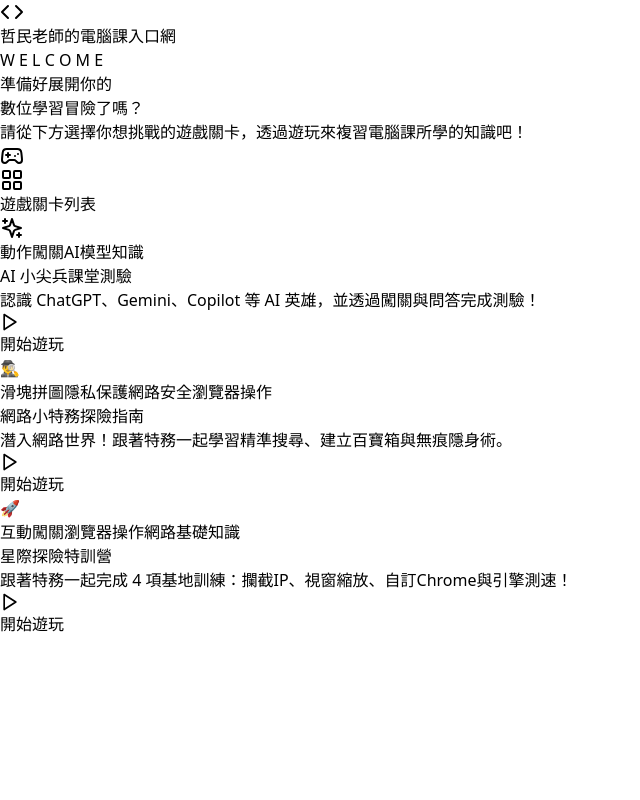
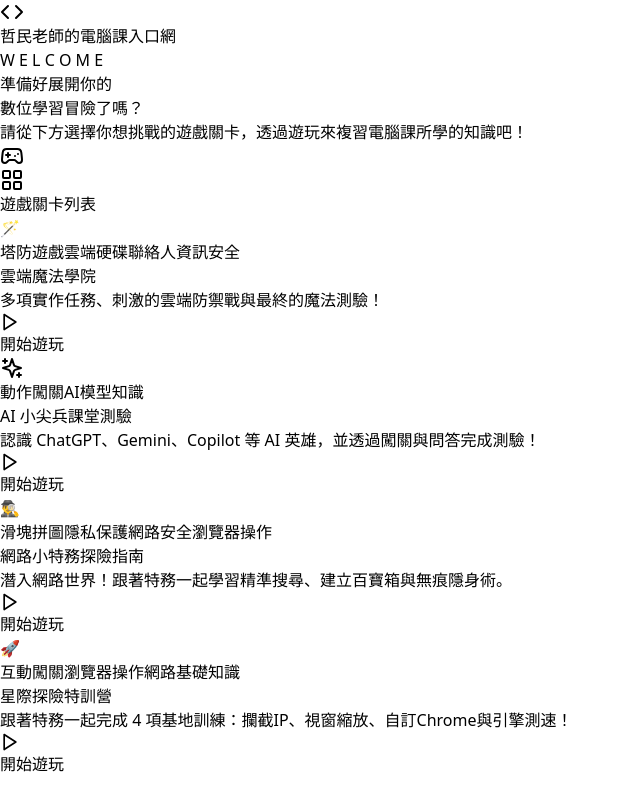
Before and after one commit to always77798-dot/computer-class-games, a React (Vite) app: page / in a window 1280 px wide. Shown: the top 800 px of the page, without its empty margins (0-640 px from the left). Built offline with nearby package versions, Linux system fonts and the light colour scheme.

Commit message:
Update App.jsx

```diff
--- a/src/App.jsx
+++ b/src/App.jsx
@@ -4,6 +4,7 @@
 } from 'lucide-react';
 
 // 🌟 引入分離出去的小遊戲模組
+import GoogleMagicAcademy from './games/GoogleMagicAcademy';
 import AiHeroGame from './games/AiHeroGame';
 import ChromeAgentGame from './games/ChromeAgentGame';
 import SpaceCampGame from './games/SpaceCampGame';
@@ -12,6 +13,15 @@
 // 1. 遊戲資料設定區 (可在此新增遊戲資訊)
 // ==========================================
 const GAMES_LIST = [
+  {
+    id: 'google-magic-academy',
+    title: '雲端魔法學院',
+    description: '多項實作任務、刺激的雲端防禦戰與最終的魔法測驗！',
+    icon: '🪄',
+    color: 'bg-indigo-100 border-indigo-400 text-indigo-800',
+    tags: ['塔防遊戲', '雲端硬碟', '聯絡人', '資訊安全'],
+    disabled: false
+  },
   {
     id: 'ai-heroes',
     title: 'AI 小尖兵課堂測驗',
@@ -160,6 +170,11 @@
         )}
 
         {/* 🌟 在此配置路由：載入獨立的小遊戲組件 */}
+
+        {activeView === 'google-magic-academy' && (
+          <GoogleMagicAcademy onBackToPortal={() => setActiveView('home')} />
+        )}
+
         {activeView === 'ai-heroes' && (
           <AiHeroGame onBackToPortal={() => setActiveView('home')} />
         )}
```
